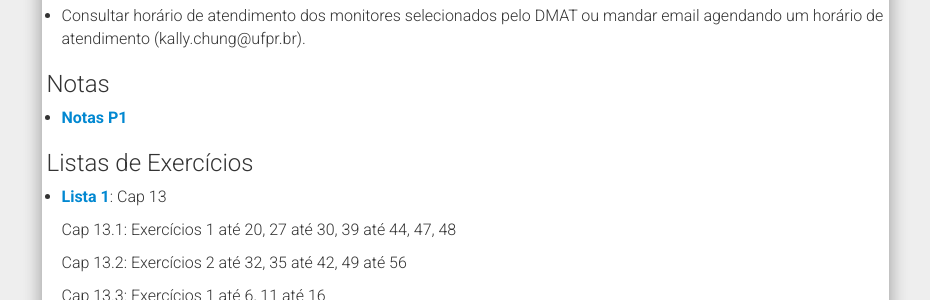
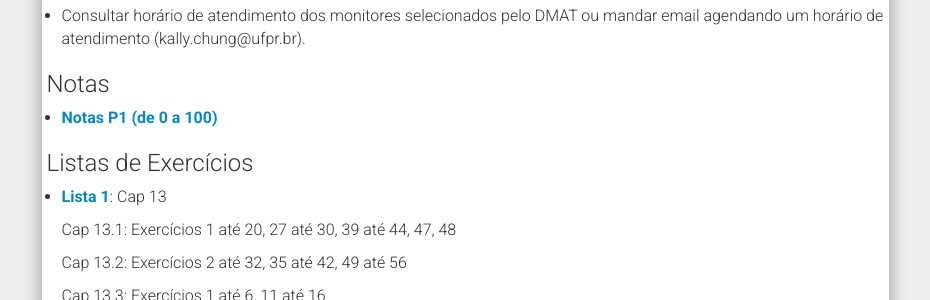
Before and after one commit to chunggnuhc/chunggnuhc.github.io, a Jekyll site: the page built from CMA211AD-Calc2-2sem2018.md, in a window 1280 px wide and 900 px high, scrolled down 985 px. Shown: the part 152-452 px from the top of the window, without its empty margins (321-1251 px from the left). Built offline with Jekyll 4.4.1, drawn with Linux system fonts in a browser that asks for light colours; nearby versions of some CDN libraries.

Commit message:
Update CMA211AD-Calc2-2sem2018.md

```diff
--- a/CMA211AD-Calc2-2sem2018.md
+++ b/CMA211AD-Calc2-2sem2018.md
@@ -54,7 +54,7 @@ permalink: /CMA211AD-Calc2-2sem2018/
 
 <h3>Notas</h3>
 
-- [Notas P1](/disciplinas2sem2018/NotaP1-AD.pdf)
+- [Notas P1 (de 0 a 100)](/disciplinas2sem2018/NotaP1-AD.pdf)
 
 <h3>Listas de Exercícios</h3>
 
```
